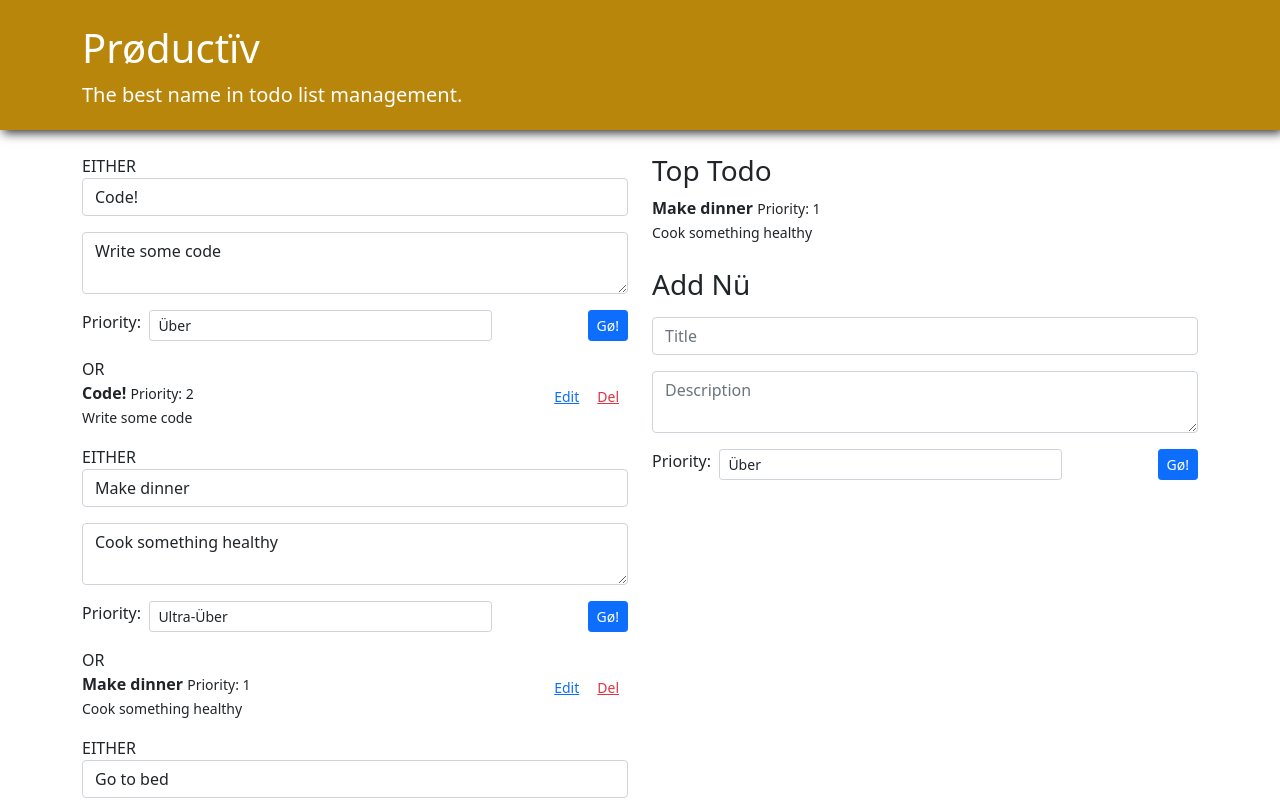
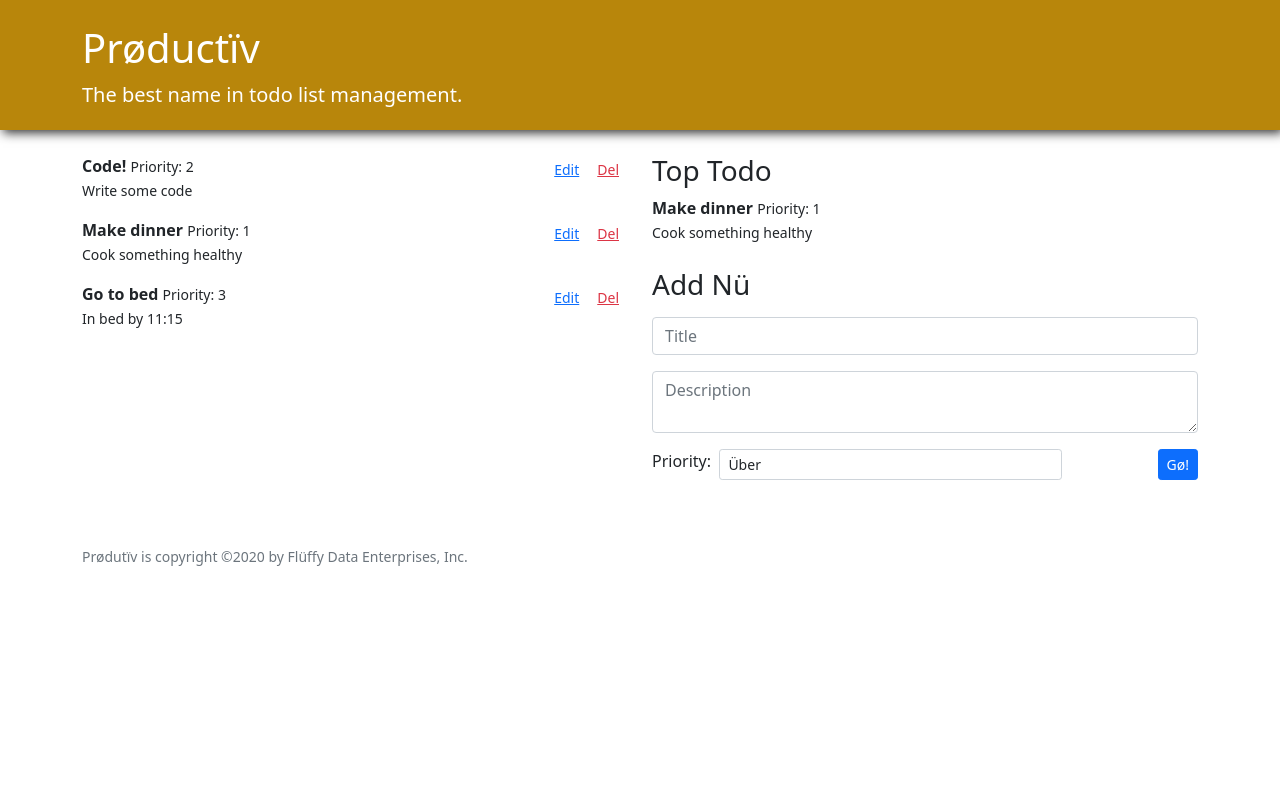
Before and after one commit to jcbluemel/react-productiv, a React (Create React App) app: page / in a window 1280 px wide. Shown: the top 800 px of the page. Built offline with nearby package versions, Linux system fonts and the light colour scheme.

Commit message:
show/hide edit form

```diff
--- a/package.json
+++ b/package.json
@@ -10,7 +10,7 @@
     "react": "*",
     "react-dom": "*",
     "react-scripts": "*",
-    "uuid": "*",
+    "uuid": "^8.3.2",
     "web-vitals": "*"
   },
   "scripts": {
--- a/src/EditableTodo.js
+++ b/src/EditableTodo.js
@@ -13,26 +13,28 @@ import TodoForm from "./TodoForm";
  */
 
 function EditableTodo({ todo, update, remove }) {
-
+  const [showEditForm, setShowEditForm] = useState(false);
   /** Toggle if this is being edited */
-  function toggleEdit() { }
+  function toggleEdit() {
+    setShowEditForm(!showEditForm);
+  }
 
   /** Call remove fn passed to this. */
-  function handleDelete() { }
+  function handleDelete() {
+
+  }
 
   /** Edit form saved; toggle isEditing and update in ancestor. */
-  function handleSave(formData) { }
+  function handleSave(formData) {
+
+  }
 
   return (
     <div className="EditableTodo">
 
-      EITHER
-
-      <TodoForm initialFormData={todo} />
-
-      OR
-
-      <div className="mb-3">
+      {showEditForm
+        ? <TodoForm initialFormData={todo} />
+        : <div className="mb-3">
             <div className="float-end text-sm-end">
               <button
                 className="EditableTodo-toggle btn-link btn btn-sm"
@@ -48,6 +50,9 @@ function EditableTodo({ todo, update, remove }) {
            <Todo todo={todo} />
           </div>
 
+      }
+
+
     </div>
   );
 }
--- a/src/EditableTodoList.js
+++ b/src/EditableTodoList.js
@@ -14,7 +14,7 @@ import EditableTodo from "./EditableTodo";
 function EditableTodoList({todos, update, remove}) {
   return (
       <div>
-        {todos.map(t => <EditableTodo todo={t} />)}
+        {todos.map(t => <EditableTodo todo={t} key={t.id} />)}
       </div>
   );
 }
--- a/src/Todo.js
+++ b/src/Todo.js
@@ -10,7 +10,7 @@ import React from "react";
 
 function Todo({ todo }) {
   return (
-    <div className="Todo" key={todo.id}>
+    <div className="Todo" id={todo.id}>
       <div><b>{todo.title}</b> <small>Priority: {todo.priority}</small></div>
       <div><small>{todo.description}</small></div>
     </div>
--- a/src/TodoApp.js
+++ b/src/TodoApp.js
@@ -18,13 +18,13 @@ import TodoForm from "./TodoForm";
 
 function TodoApp({ initialTodos }) {
   const [todos, setTodos] = useState(initialTodos);
-  console.log("TodoApp: todos=",todos);
+  // console.log("TodoApp: todos=",todos);
   /** add a new todo to list */
   function create(newTodo) {
-    console.log("Got to create. newTodo=",newTodo);
-    console.log('todos before=', todos);
-    setTodos(todos => [...todos, newTodo]);
-    console.log('todos after=', todos);
+    // console.log("Got to create. newTodo=",newTodo);
+    // console.log('todos before=', todos);
+    setTodos(todos => [...todos, {...newTodo, id: uuid()}]);
+    // console.log('todos after=', todos);
   }
 
   /** update a todo with updatedTodo */
--- a/src/TodoForm.js
+++ b/src/TodoForm.js
@@ -28,7 +28,7 @@ function TodoForm({ initialFormData, handleSave }) {
   /** Call parent function and clear form. */
   function handleSubmit(evt) {
     evt.preventDefault();
-    console.log("formData=", formData);
+    // console.log("formData=", formData);
     handleSave({ ...formData, id: 5 });
     setFormData(initialFormData);
    }
```
Also changed, not shown: 1 other file (tests, documents, lock files or other folders). Lines whose indentation alone changed are shown as unchanged.
